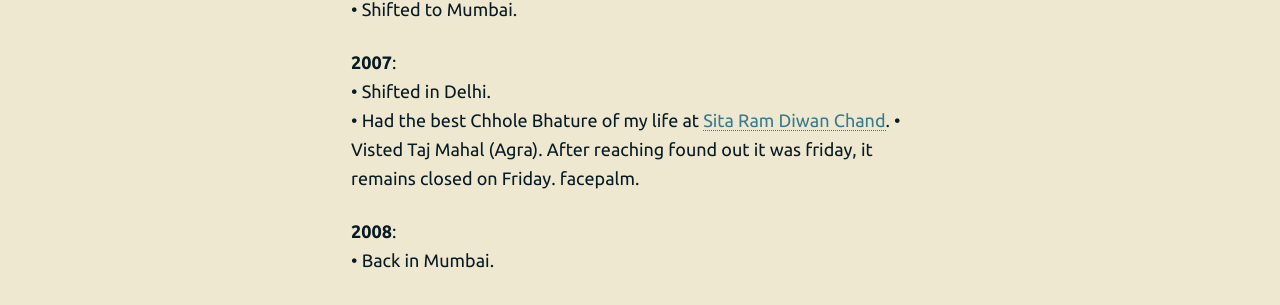
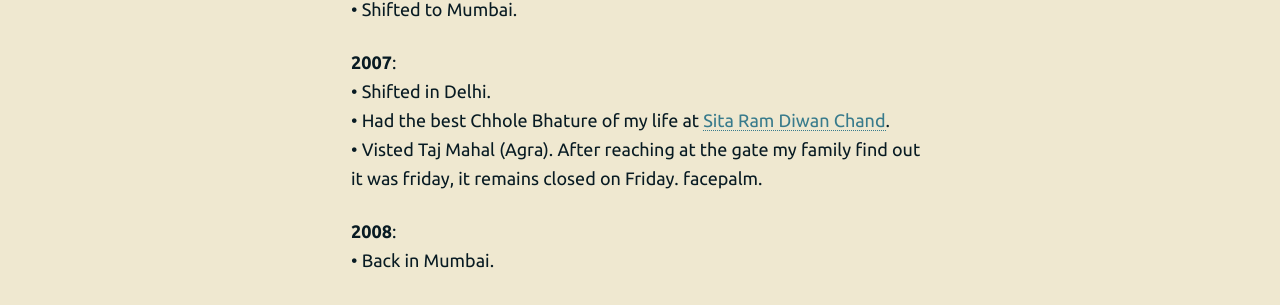
Before and after one commit to 93notes/93notes.github.io, a Jekyll site: the page built from timeline.html, in a window 1280 px wide. Shown: the part 1087-1392 px from the top of the page. Built offline with Jekyll 4.4.1, drawn with Linux system fonts in a browser that asks for light colours; nearby versions of some CDN libraries.

Commit message:
Update timeline.html

```diff
--- a/timeline.html
+++ b/timeline.html
@@ -83,8 +83,8 @@ He wanted me to be as Rich as his freind. LOL. </br>
 <p>
 <strong> 2007</strong>: </br>
 &bull; Shifted in Delhi. </br>
-&bull; Had the best Chhole Bhature of my life at <a href="https://www.zomato.com/ncr/sita-ram-diwan-chand-paharganj-new-delhi" target="_blank">Sita Ram Diwan Chand</a>.
-&bull; Visted Taj Mahal (Agra). After reaching found out it was friday, it remains closed on Friday. facepalm.
+&bull; Had the best Chhole Bhature of my life at <a href="https://www.zomato.com/ncr/sita-ram-diwan-chand-paharganj-new-delhi" target="_blank">Sita Ram Diwan Chand</a>. </br>
+&bull; Visted Taj Mahal (Agra). After reaching at the gate my family find out it was friday, it remains closed on Friday. facepalm.
 </p>
 
 <p>
```
